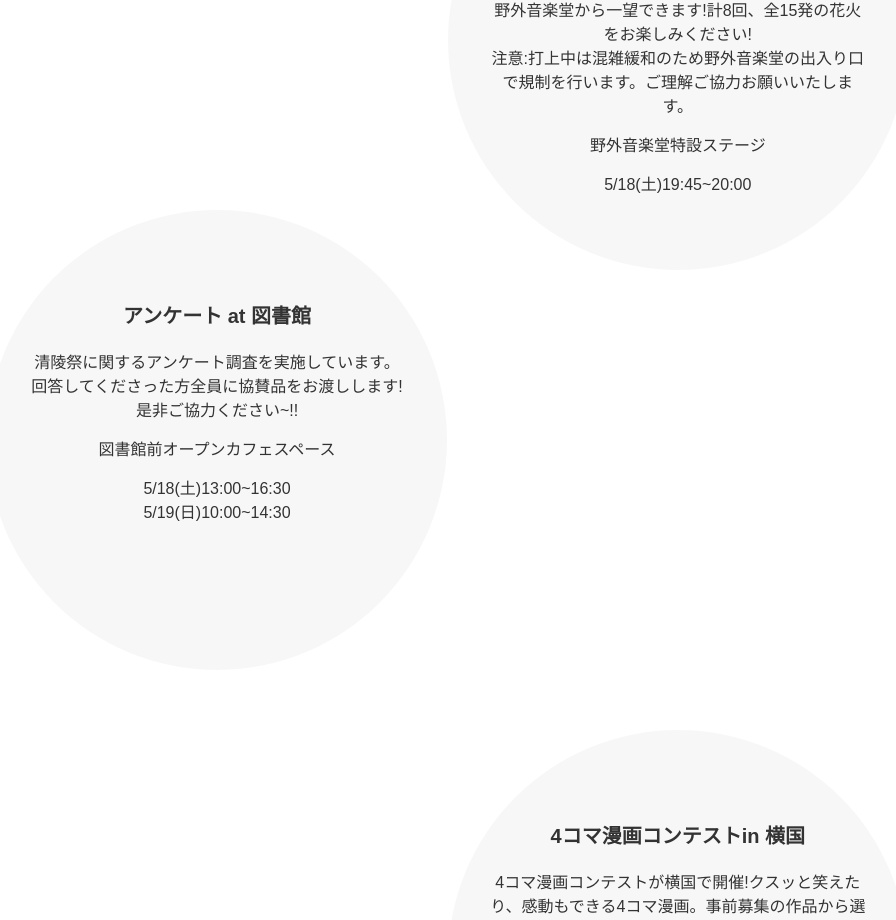
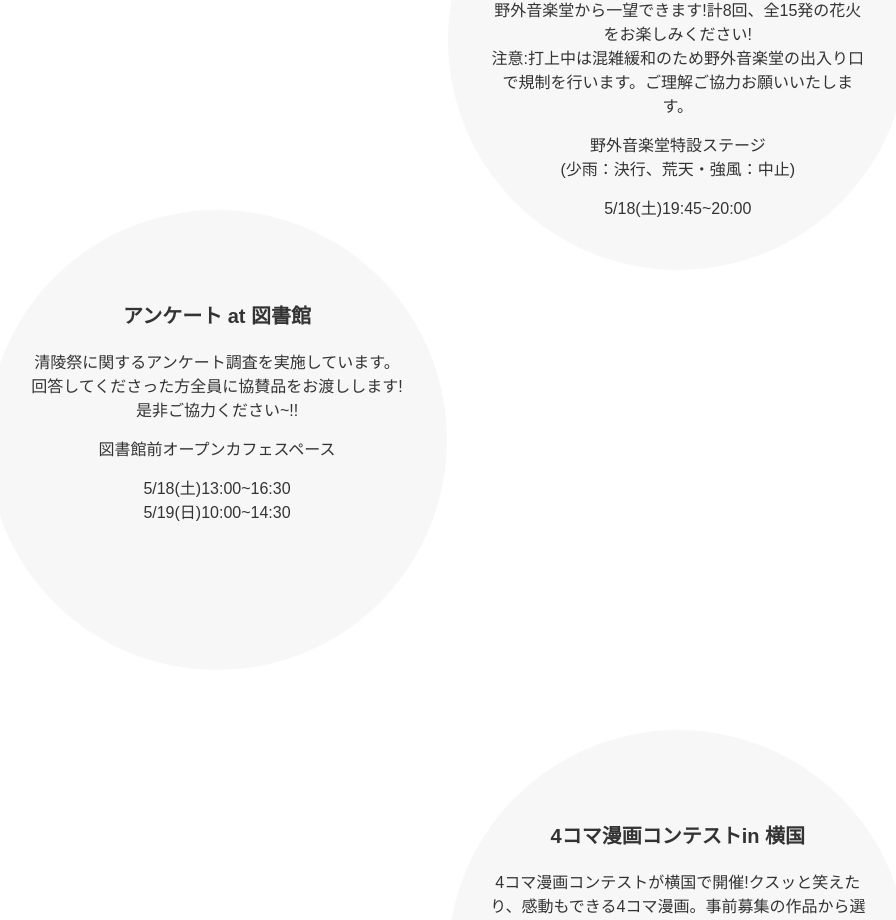
Before and after one commit to ynufes-tech/ynufes-seiryo24, a Nuxt app: page /event in a window 1280 px wide. Shown: the part 1970-2890 px from the top of the page, without its empty margins (269-1165 px from the left). Built offline with nearby package versions, Linux system fonts and the light colour scheme.

Commit message:
花火企画の雨天時修正

```diff
--- a/pages/event/index.vue
+++ b/pages/event/index.vue
@@ -35,7 +35,7 @@
             mainscript="大学祭テーマ花瑞希に合わせ、華やかで可憐なハナミズキのように、儚くも美しい花火を揃えました。野外音楽堂から一望できます!計8回、全15発の花火をお楽しみください!
 注意:打上中は混雑緩和のため野外音楽堂の出入り口で規制を行います。ご理解ご協力お願いいたします。"
             place="野外音楽堂特設ステージ
-"
+(少雨：決行、荒天・強風：中止)"
             day="5/18(土)19:45~20:00"
             class="even-item"
           />
```
